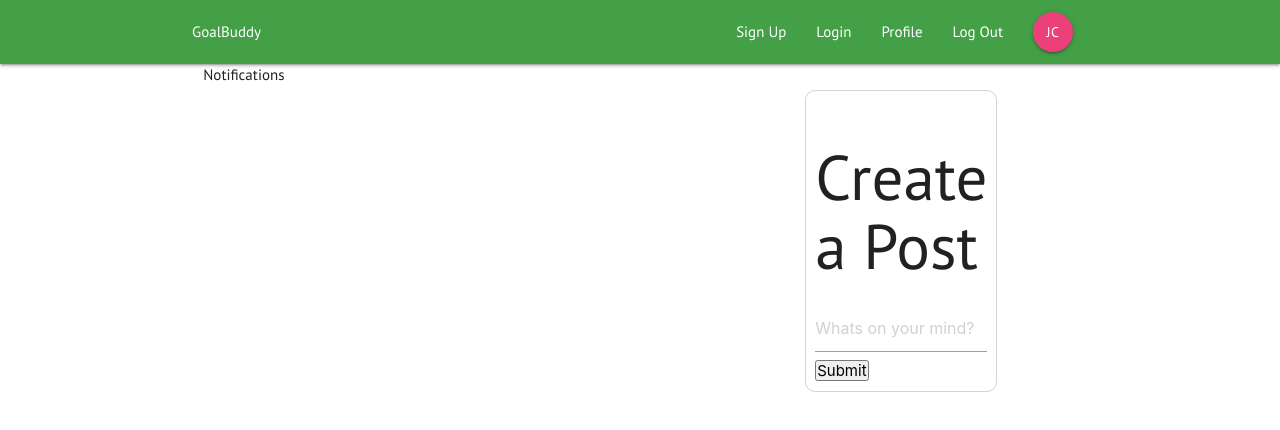
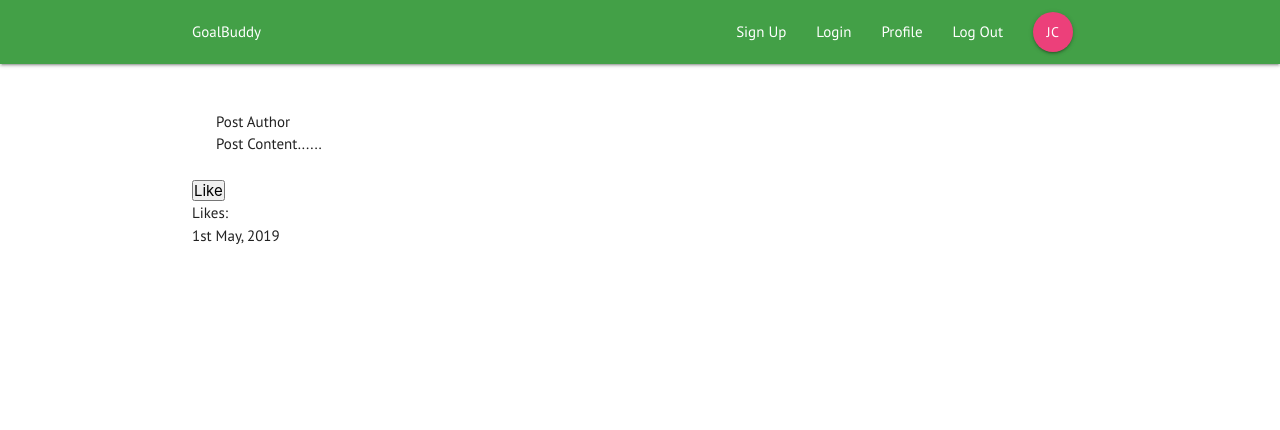
Before and after one commit to jackpaulcollins/goalBuddy, a React app: page /post/1 in a window 1280 px wide. Shown: the top 430 px of the page. Built offline with nearby package versions, Linux system fonts and the light colour scheme.

Commit message:
work on PostDetail component and routing for it

```diff
--- a/src/components/App.jsx
+++ b/src/components/App.jsx
@@ -5,13 +5,16 @@ import Footer from './layout/Footer';
 import styles from '../scss/styles.scss';
 import {BrowserRouter, Switch, Route} from 'react-router-dom';
 import Dashboard from './dashboard/Dashboard';
+import PostDetail from './feed/PostDetail';
+
 function App(){
   return (
     <BrowserRouter>
       <div className="App">
         <NavBar/>
         <Switch>
-          <Route path='/' component={Dashboard}/>
+          <Route exact path='/' component={Dashboard}/>
+          <Route path='/post/:id' component={PostDetail}/>
         </Switch>
       </div>
     </BrowserRouter>
--- a/src/components/feed/LiveFeed.jsx
+++ b/src/components/feed/LiveFeed.jsx
@@ -1,6 +1,7 @@
 import React from 'react';
 import Post from './Post';
 import PropTypes from 'prop-types';
+
 
 
 function LiveFeed(props){
--- /dev/null
+++ b/src/components/feed/PostDetail.jsx
@@ -0,0 +1,20 @@
+import React from 'react';
+
+function PostDetail() {
+
+  return(
+    <div className="container section post-details">
+      <div className="card z-depth-0">
+        <div className="card-content">
+          <span className="card-authord">Post Author</span>
+          <p>Post Content......</p>
+        </div>
+        <button>Like</button><p>Likes: </p>
+        <div>1st May, 2019</div>
+      </div>
+    </div>
+  )
+
+}
+
+export default PostDetail;
```
